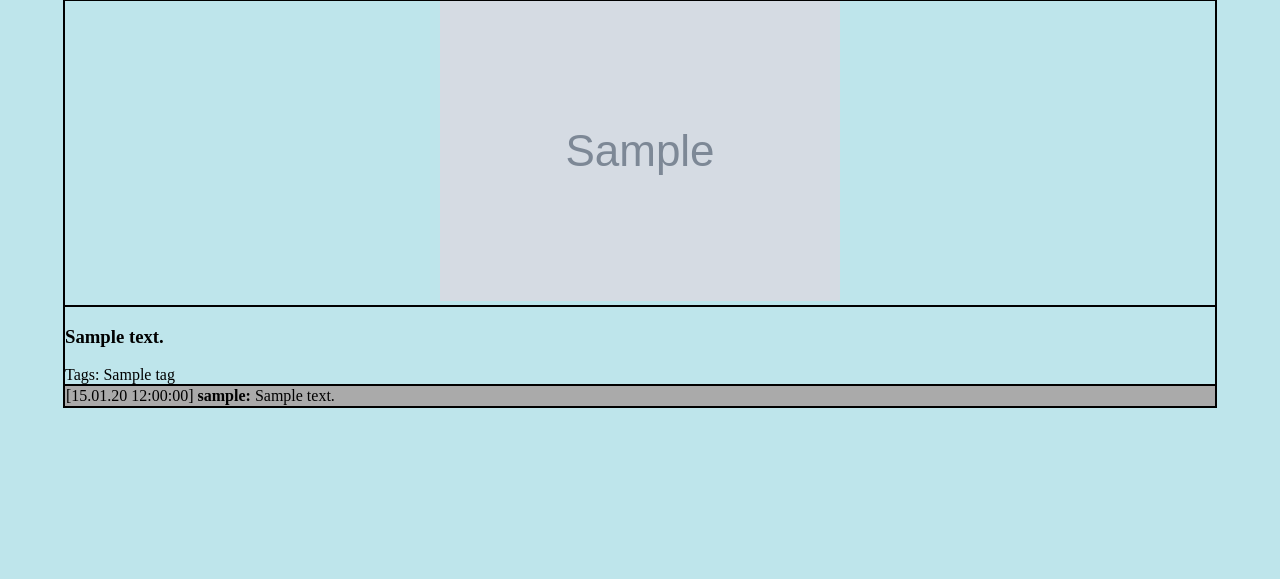
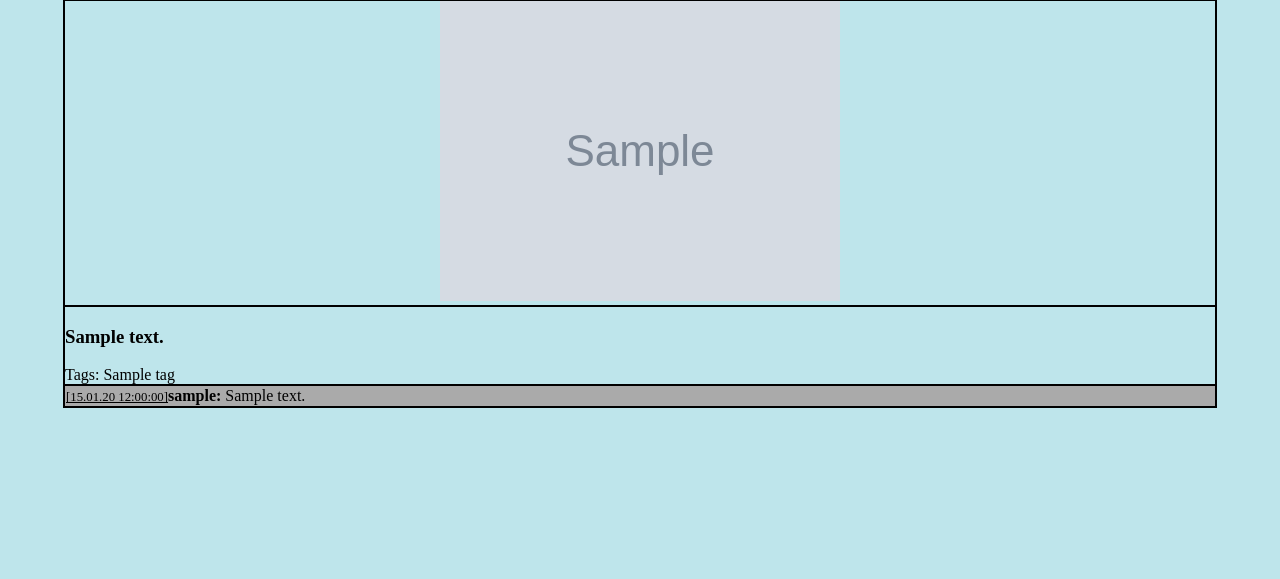
Before and after one commit to thuemaa/uppaus, a Django app: page /upploud/view/1 in a window 1280 px wide. Shown: the part 49-628 px from the top of the page. Run offline with Django 3.2, Linux system fonts and the light colour scheme; tables that the repository leaves empty hold one stand-in row (values such as "Sample post"); grey boxes marked "Sample" are stand-in pictures.

Commit message:
tweaks to comment time appearance

```diff
--- a/static/css/upploudstyle.css
+++ b/static/css/upploudstyle.css
@@ -123,6 +123,11 @@ body {
 .commentnick {
     font-weight: bold;
 }
+
+.timefield {
+    font-size: 0.8rem;
+    text-decoration: underline;
+}
 /*------------------------------------------------*/
 
 /*page navigation */
--- a/templates/imageview.html
+++ b/templates/imageview.html
@@ -23,7 +23,7 @@
             <table class="comment_table">
                 {%  for comment in comments %}
                     <tr>
-                        <td> [{{ comment.date|date:'d.m.y H:i:s'}}] <span class="commentnick">{{ comment.nick }}:</span> {{ comment.comment }}  </td>
+                        <td> <span class="timefield"> [{{ comment.date|date:'d.m.y H:i:s'}}]</span><span class="commentnick">{{ comment.nick }}:</span> {{ comment.comment }}  </td>
                     </tr>
                 {% endfor %}
             </table>
```
